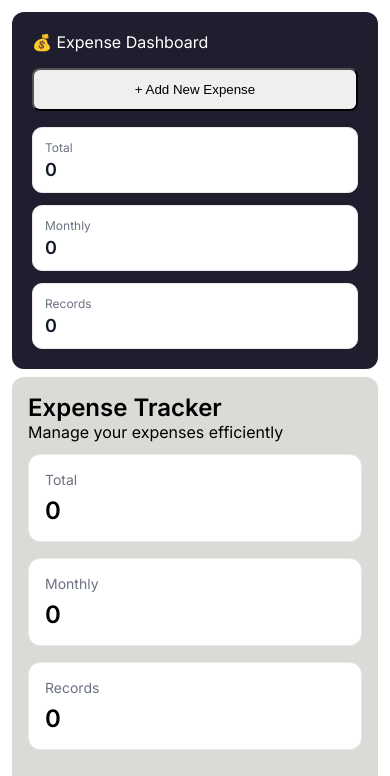
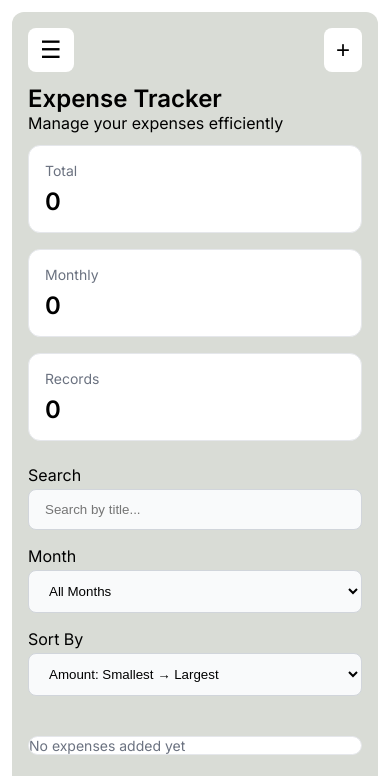
Before and after one commit to rafeeqhassani/expense-tracker-react, a React (Vite) app: page / in a window 390 px wide. Shown: the top 776 px of the page. Built offline with nearby package versions, Linux system fonts and the light colour scheme.

Commit message:
feat: add mobile navigation controls with sidebar toggle and add expense button

```diff
--- a/src/components/expenses/Header.jsx
+++ b/src/components/expenses/Header.jsx
@@ -1,6 +1,22 @@
-function Header({ total, monthlyTotal, totalRecords }) {
+function Header({
+  total,
+  monthlyTotal,
+  totalRecords,
+  toggleSidebar,
+  openForm,
+}) {
   return (
     <section className="app-header">
+      <div className="mobile-actions">
+        <button className="menu-btn" onClick={toggleSidebar}>
+          ☰
+        </button>
+
+        <button className="add-btn" onClick={openForm}>
+          +
+        </button>
+      </div>
+
       <div className="header-top">
         <h1>Expense Tracker</h1>
         <p>Manage your expenses efficiently </p>
--- a/src/components/layout/MainLayout.jsx
+++ b/src/components/layout/MainLayout.jsx
@@ -1,4 +1,4 @@
-import { useEffect } from "react";
+import { useEffect, useState } from "react";
 
 import Header from "../expenses/Header";
 import Filters from "../expenses/Filters";
@@ -26,6 +26,12 @@ function MainLayout({ data, form, toast, actions }) {
     document.body.style.overflow = isOpen ? "hidden" : "auto";
   }, [isOpen]);
 
+  const [sidebarOpen, setSidebarOpen] = useState(false);
+
+  const toggleSidebar = () => {
+    setSidebarOpen((prev) => !prev);
+  };
+
   return (
     <div className="dashboard">
       <Sidebar
@@ -33,6 +39,8 @@ function MainLayout({ data, form, toast, actions }) {
         total={totalAmount}
         monthlyTotal={filteredTotal}
         totalRecords={totalRecords}
+        sidebarOpen={sidebarOpen}
+        toggleSidebar={toggleSidebar}
       />
 
       <main className="main">
@@ -40,6 +48,8 @@ function MainLayout({ data, form, toast, actions }) {
           total={totalAmount}
           monthlyTotal={filteredTotal}
           totalRecords={totalRecords}
+          toggleSidebar={toggleSidebar}
+          openForm={actions.openForm}
         />
 
         <Filters
--- a/src/components/layout/SideBar.jsx
+++ b/src/components/layout/SideBar.jsx
@@ -1,34 +1,49 @@
-function Sidebar({ openForm, total, monthlyTotal, totalRecords }) {
+function Sidebar({
+  openForm,
+  total,
+  monthlyTotal,
+  totalRecords,
+  sidebarOpen,
+  toggleSidebar,
+}) {
   return (
-    <aside className="sidebar">
-      <div className="logo">💰 Expense Dashboard</div>
+    <>
+      {sidebarOpen && (
+        <div className="sidebar-overlay" onClick={toggleSidebar}></div>
+      )}
+
+      <aside className={`sidebar ${sidebarOpen ? "active" : ""}`}>
+        <div className="logo">
+          Expense Dashboard
+          <button className="close-btn" onClick={toggleSidebar}>
+            ✕
+          </button>
+        </div>
 
         <nav className="nav">
-        <button
-          className="open-form"
-          onClick={openForm}
-          aria-label="Add new expense"
-        >
+          <button className="open-form" onClick={openForm}>
             + Add New Expense
           </button>
 
           <div className="sidebar-summary">
             <div className="sidebar-card">
               <span>Total</span>
-            <h3 className="total-amount">{total}</h3>
+              <h3>{total}</h3>
             </div>
+
             <div className="sidebar-card">
               <span>Monthly</span>
-            <h3 className="monthly-total">{monthlyTotal}</h3>
+              <h3>{monthlyTotal}</h3>
             </div>
+
             <div className="sidebar-card">
               <span>Records</span>
-            <h3 className="records">{totalRecords}</h3>
+              <h3>{totalRecords}</h3>
             </div>
           </div>
         </nav>
       </aside>
+    </>
   );
 }
-
 export default Sidebar;
--- a/src/styles/styles.css
+++ b/src/styles/styles.css
@@ -29,6 +29,37 @@ body {
   flex-direction: column;
   gap: 16px;
   border-radius: 12px;
+}
+
+.menu-btn {
+  display: none;
+  font-size: 24px;
+  background: none;
+  border: none;
+  cursor: pointer;
+  text-align: left;
+}
+
+.sidebar-overlay {
+  position: fixed;
+  inset: 0;
+  background: rgba(0, 0, 0, 0.4);
+  z-index: 999;
+}
+
+.logo {
+  display: flex;
+  justify-content: space-between;
+  gap: 16px;
+}
+
+.close-btn {
+  background: none;
+  border: none;
+  color: white;
+  font-size: 18px;
+  cursor: pointer;
+  margin-left: auto;
 }
 
 .nav {
@@ -410,6 +441,12 @@ select {
     gap: 12px;
   }
 
+  .left button,
+  .center button,
+  .right button {
+    width: 100%;
+  }
+
   .modal {
     width: calc(100% - 24px);
   }
@@ -420,3 +457,49 @@ select {
     width: auto;
   }
 }
+
+@media (max-width: 768px) {
+  .menu-btn {
+    display: block;
+  }
+
+  .dashboard {
+    grid-template-columns: 1fr;
+  }
+
+  .sidebar {
+    position: fixed;
+    left: -260px;
+    top: 0;
+    height: 100vh;
+    width: 240px;
+    transition: left 0.3s ease;
+    z-index: 1000;
+  }
+
+  .sidebar.active {
+    left: 0;
+  }
+}
+
+.mobile-actions {
+  display: none;
+}
+
+@media (max-width: 768px) {
+  .mobile-actions {
+    display: flex;
+    justify-content: space-between;
+    align-items: center;
+  }
+
+  .menu-btn,
+  .add-btn {
+    font-size: 24px;
+    padding: 8px 12px;
+    border: none;
+    background: white;
+    border-radius: 8px;
+    cursor: pointer;
+  }
+}
```
Lines whose indentation alone changed are shown as unchanged.
